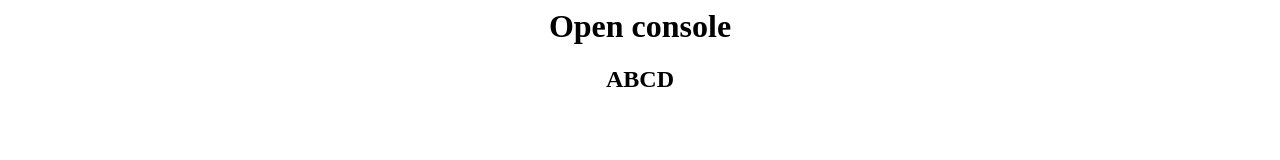
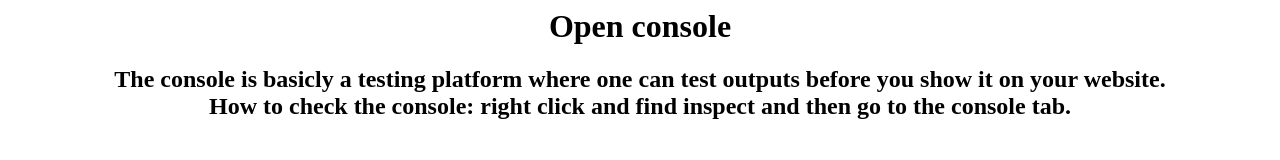
Before and after one commit to loving-code/ConsoleTesting, a plain HTML site: page index.html in a window 1280 px wide. Drawn offline with Linux system fonts and the light colour scheme.

Commit message:
Add files via upload

```diff
--- a/index.html
+++ b/index.html
@@ -6,7 +6,10 @@
 </head>
 <body>
 <h1>Open console</h1>
-<h2>ABCD</h2>
+<h2>The console is basicly a testing platform where one can test outputs before you show it on your website.
+    <br>
+    How to check the console: right click and find inspect and then go to the console tab.
+</h2>
 <script>
     console.log("Hello world!");
     var First_Name="Anvika";
```
